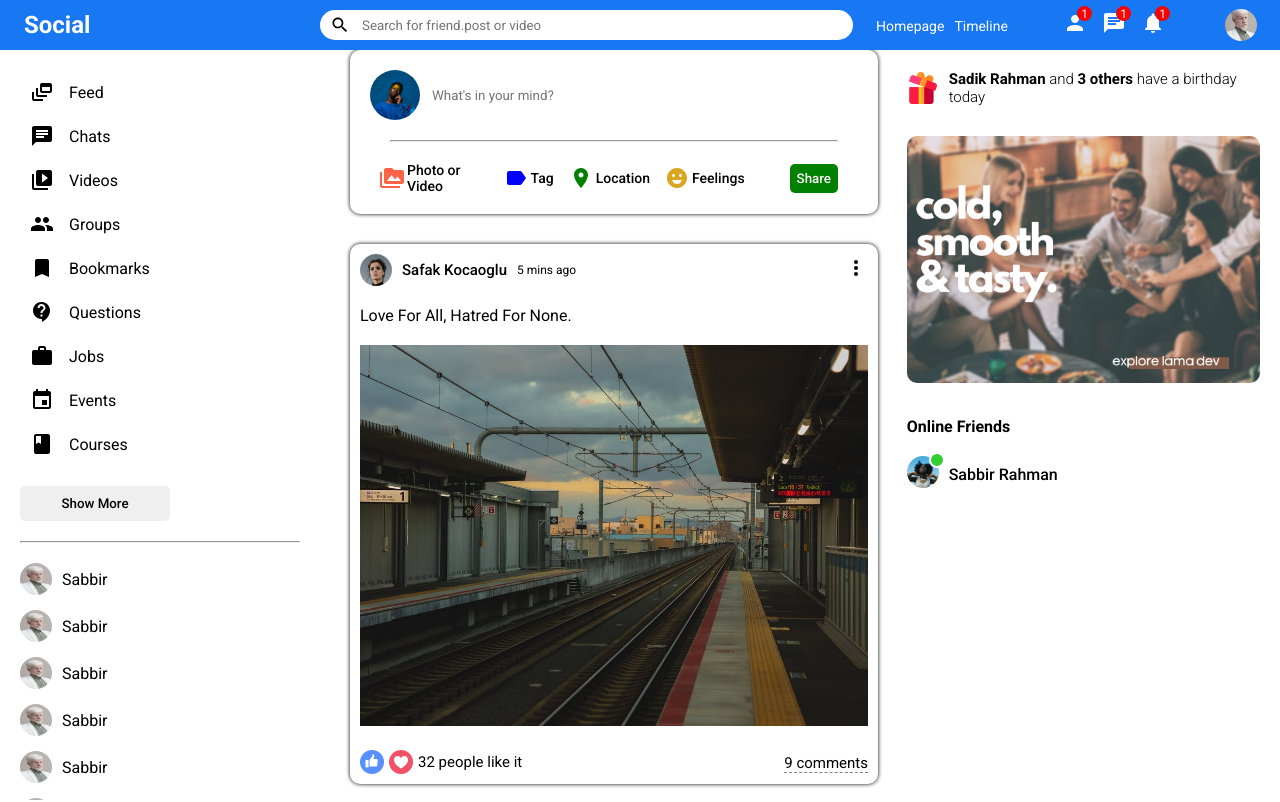
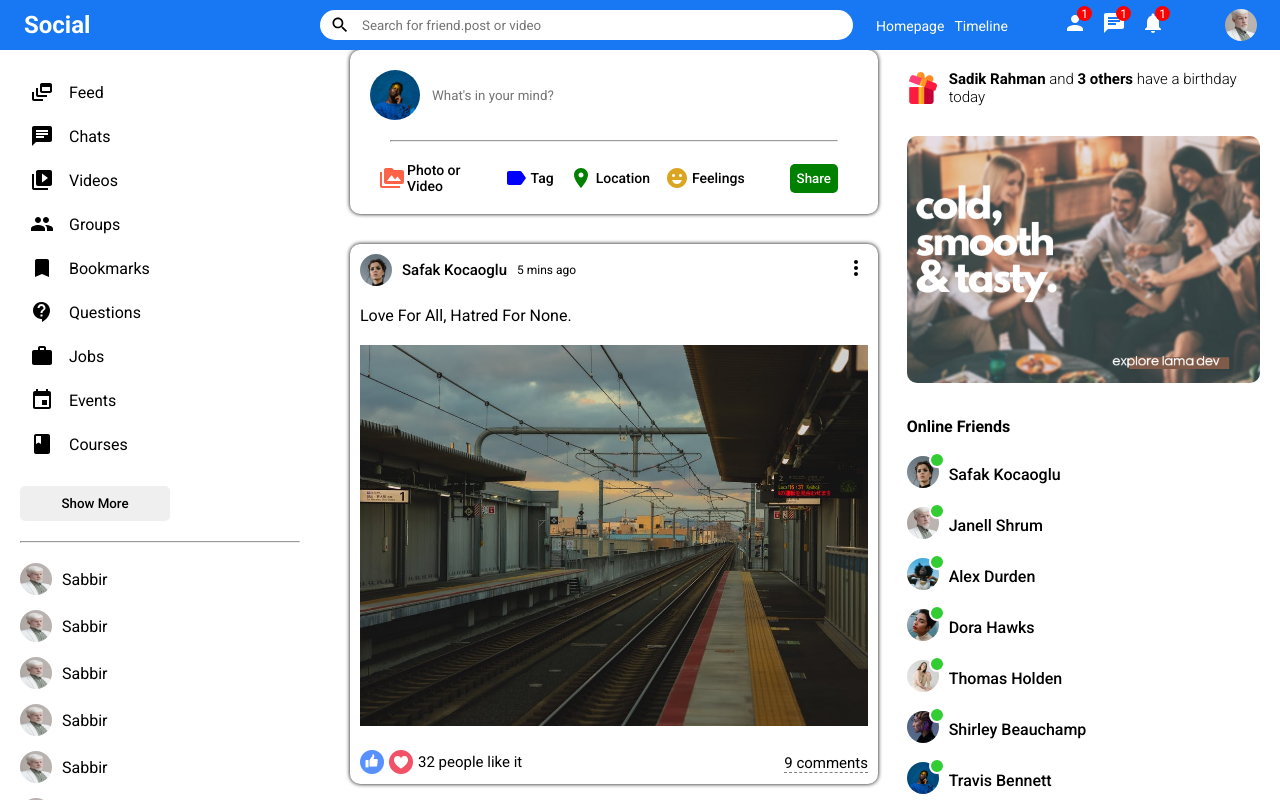
Before and after one commit to Sabbir-Rahman/socialMediaMern, a React (Create React App) app in the folder client/: page / in a window 1280 px wide. Shown: the top 802 px of the page. Built offline with nearby package versions, Linux system fonts and the light colour scheme.

Commit message:
rightbar online friends

```diff
--- /dev/null
+++ b/client/src/components/online/Online.jsx
@@ -0,0 +1,14 @@
+import React from 'react'
+import "./online.css"
+
+export default function Online({user}) {
+    return (
+        <li className="rightbarFriend">
+            <div className="rightbarProfileImgContainer">
+                <img className="rightbarProfileImg" src={user.profilePicture} alt=""/>
+                <span className="rightbarOnline"></span>
+            </div>
+            <span className="rightbarUsername">{user.username}</span>
+        </li>
+    )
+}
--- a/client/src/components/rightbar/Rightbar.jsx
+++ b/client/src/components/rightbar/Rightbar.jsx
@@ -1,5 +1,7 @@
 import React from 'react'
 import "./rightbar.css"
+import { Users } from '../../dummyData'
+import Online from '../online/Online'
 
 export default function Rightbar() {
     return (
@@ -14,14 +16,9 @@
                 <img className="rightbarAd" src="assets/ad.png" alt="" />
                 <h4 className="rightbarTitle">Online Friends</h4>
                 <ul className="rightbarFriendList">
-                    <li className="rightbarFriend">
-                        <div className="rightbarProfileImgContainer">
-                            <img className="rightbarProfileImg" src="assets/person/3.jpeg" alt=""/>
-                            <span className="rightbarOnline"></span>
-                        </div>
-                        <span className="rightbarUsername">Sabbir Rahman</span>
-                    </li>
-
+                    {Users.map(u=> (
+                        <Online key={u.id} user={u}/>
+                    ))}
                 </ul>
             </div>
         </div>
```
Also changed, not shown: client/src/components/online/online.css (added).
